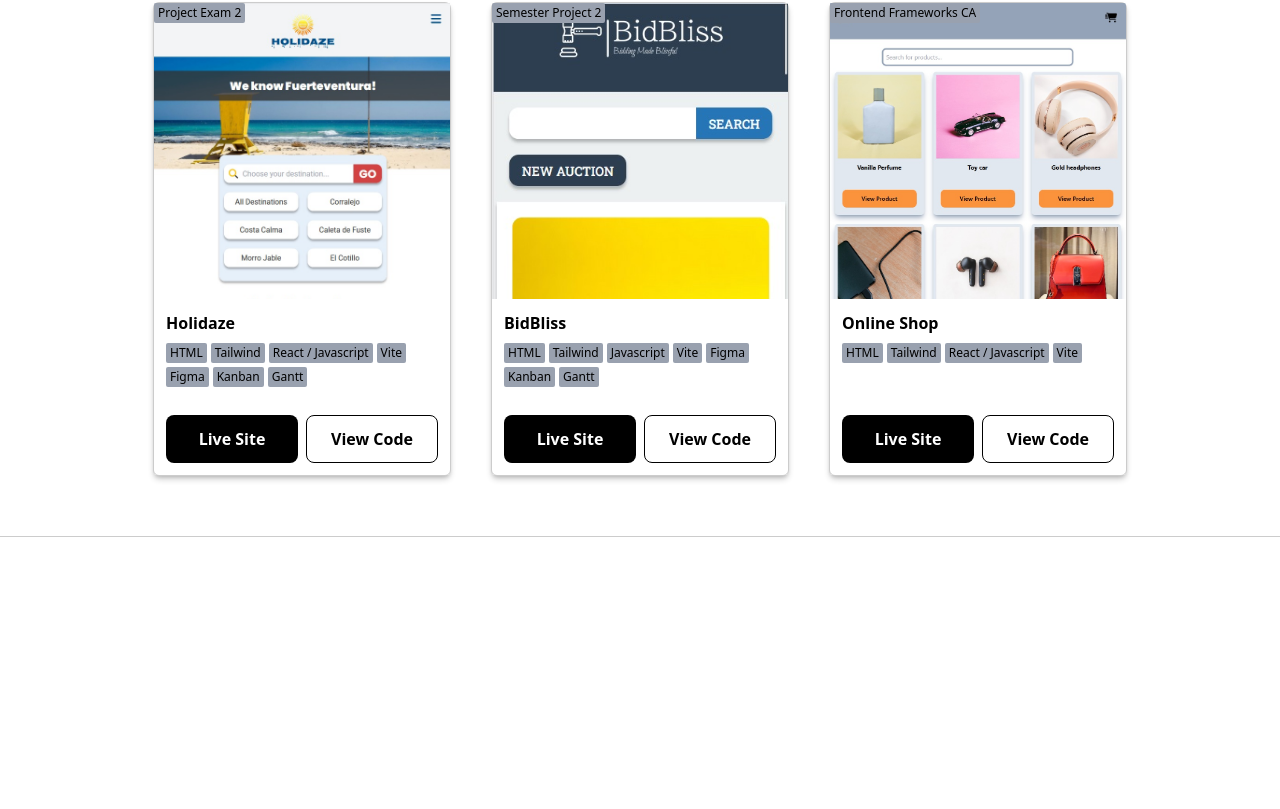
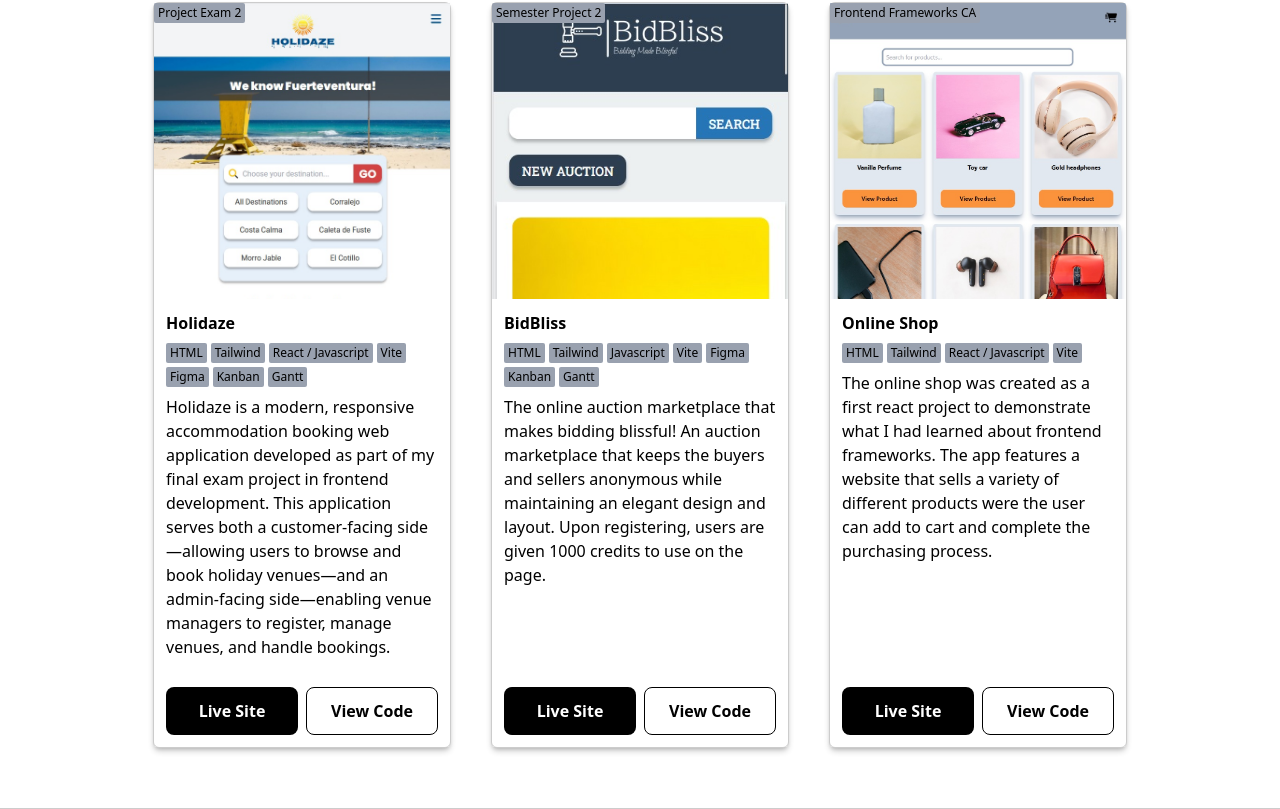
Before and after one commit to jonhenrikaavitsland/portfolio, a React (Vite) app: page / in a window 1280 px wide. Shown: the part 1343-2152 px from the top of the page. Before the commit the page ends 1880 px from the top, so only its background shows below. Built offline with nearby package versions, Linux system fonts and the light colour scheme.

Commit message:
added descriptions

```diff
--- a/src/components/ProjectsCard/index.jsx
+++ b/src/components/ProjectsCard/index.jsx
@@ -42,13 +42,49 @@
           </div>
         </div>
         <div className='flex flex-wrap gap-10 mx-auto'>
-          <Project image={holidaze} tags={tagsHolidaze} project='project exam 2' liveUrl='https://holidaze-fuerteventura.netlify.app/' repoUrl='https://github.com/jonhenrikaavitsland/holidaze'>
+          <Project
+            image={holidaze}
+            tags={tagsHolidaze}
+            project='project exam 2'
+            liveUrl='https://holidaze-fuerteventura.netlify.app/'
+            repoUrl='https://github.com/jonhenrikaavitsland/holidaze'
+            description={
+              <p>
+                <span className='capitalize'>holidaze</span> is a modern, responsive accommodation booking web application developed as part of my final exam project in frontend development. This application serves both a customer-facing
+                side—allowing users to browse and book holiday venues—and an admin-facing side—enabling venue managers to register, manage venues, and handle bookings.
+              </p>
+            }
+          >
             holidaze
           </Project>
-          <Project image={bidbliss} tags={tagsBidBliss} project='semester project 2' liveUrl='https://bidbliss.netlify.app/' repoUrl='https://github.com/jonhenrikaavitsland/bid-bliss'>
+          <Project
+            image={bidbliss}
+            tags={tagsBidBliss}
+            project='semester project 2'
+            liveUrl='https://bidbliss.netlify.app/'
+            repoUrl='https://github.com/jonhenrikaavitsland/bid-bliss'
+            description={
+              <p>
+                <span className='capitalize'>the</span> online auction marketplace that makes bidding blissful! An auction marketplace that keeps the buyers and sellers anonymous while maintaining an elegant design and layout. Upon registering, users
+                are given 1000 credits to use on the page.
+              </p>
+            }
+          >
             bidBliss
           </Project>
-          <Project image={jsfw} tags={tagsJsFw} project='frontend frameworks CA' liveUrl='https://my-jsfw-ca.netlify.app/' repoUrl='https://github.com/jonhenrikaavitsland/jsf-ca'>
+          <Project
+            image={jsfw}
+            tags={tagsJsFw}
+            project='frontend frameworks CA'
+            liveUrl='https://my-jsfw-ca.netlify.app/'
+            repoUrl='https://github.com/jonhenrikaavitsland/jsf-ca'
+            description={
+              <p>
+                <span className='capitalize'>the</span> online shop was created as a first react project to demonstrate what I had learned about frontend frameworks. The app features a website that sells a variety of different products were the user
+                can add to cart and complete the purchasing process.
+              </p>
+            }
+          >
             online shop
           </Project>
         </div>
```
